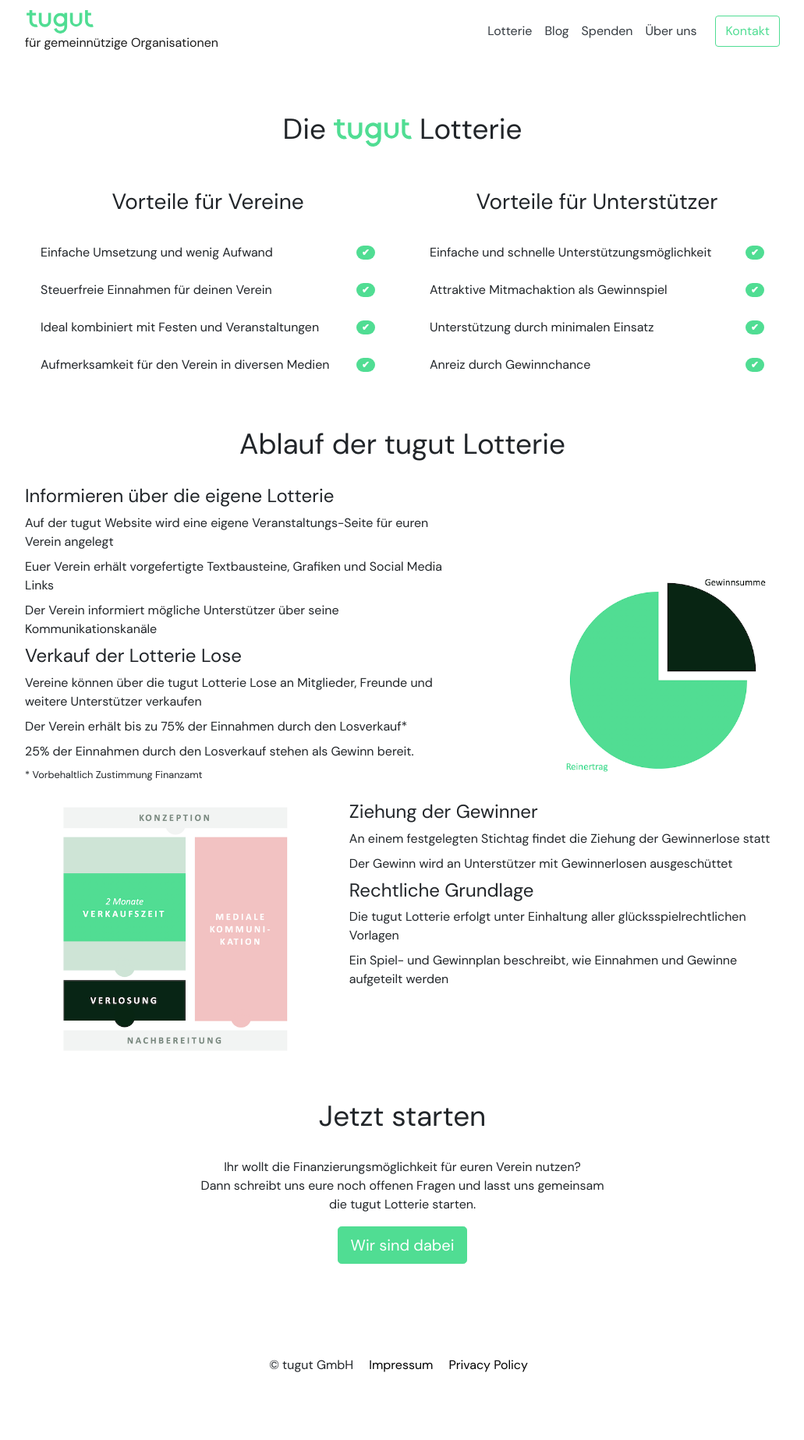
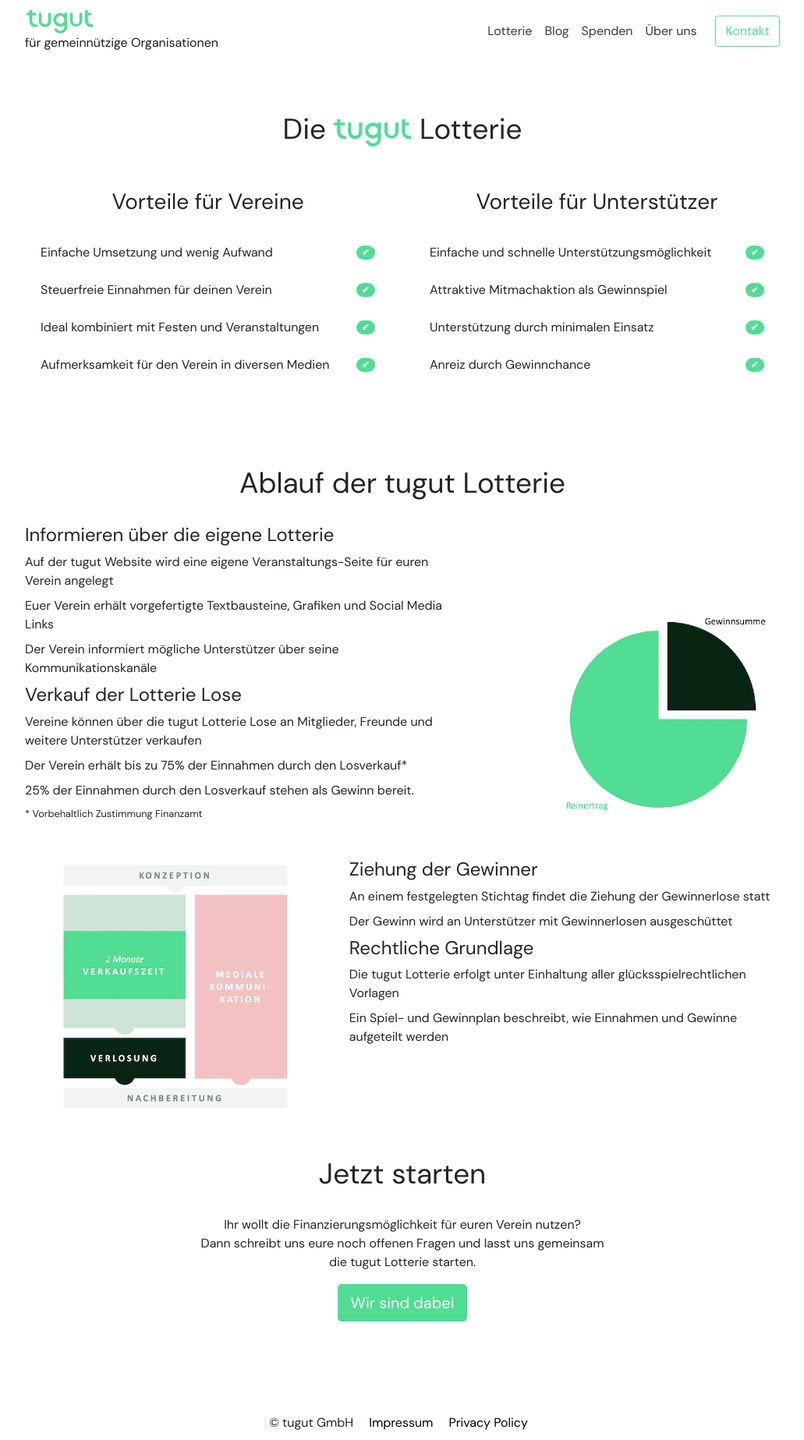
Before and after one commit to tugut-de/site, a Jekyll site: the page built from _pages/lotterie.html, in a window 1280 px wide. Shown: the whole page at 78% size, without its empty margins (124-1155 px from the left). Built offline with Jekyll 4.4.1, drawn with Linux system fonts in a browser that asks for light colours; before the commit the page ends 1773 px from its top, so only the background shows below that.

```diff
--- a/_pages/lotterie.html
+++ b/_pages/lotterie.html
@@ -69,11 +69,11 @@
     </div>
   </div>
 
-  <div class="title">
+  <div class="title mt-5">
     Ablauf der tugut Lotterie
   </div>
   <div class="column">
-    <div class="row mb-4">
+    <div class="row mb-5">
       <div class="col-md-7">
         <h4>
           Informieren über die eigene Lotterie
--- a/_sass/layout.scss
+++ b/_sass/layout.scss
@@ -143,7 +143,7 @@
 }
 
 .features {
-  margin: auto;
+  margin: auto auto 100px auto;
   &__image {
     max-width: 300px;
   }
```
Also changed, not shown: _layouts/default.html (+5 -5 lines).
